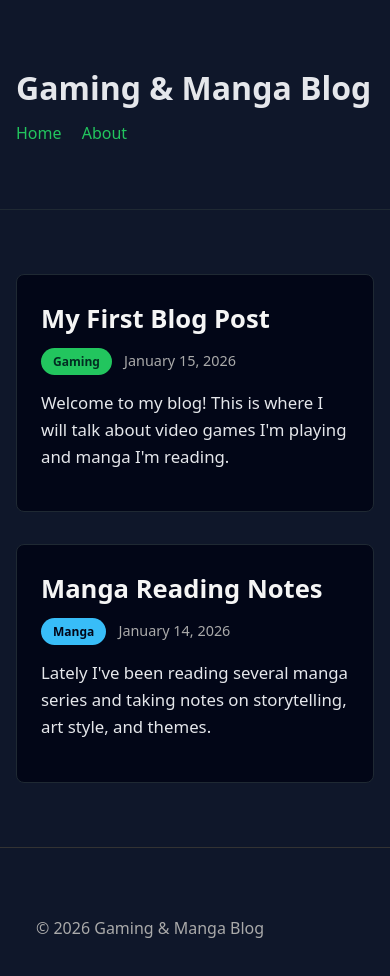
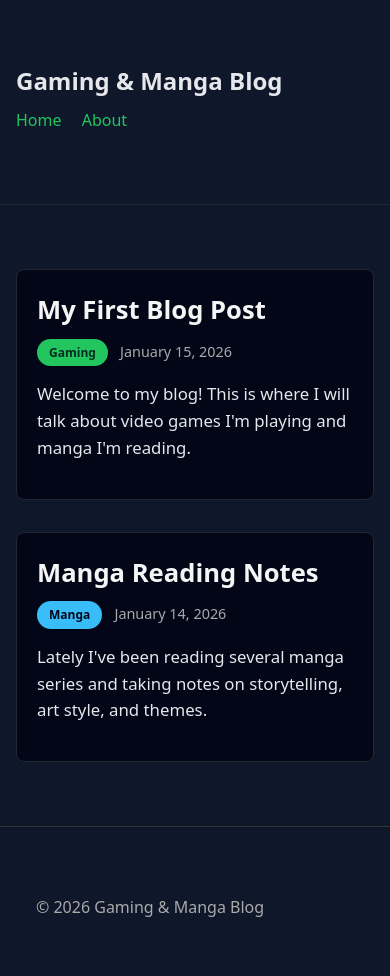
Before and after one commit to MrHodwalker/my-blog, a plain HTML site: page index.html in a window 390 px wide. Drawn offline with Linux system fonts and the light colour scheme.

Commit message:
Add basic responsive styles

```diff
--- a/css/styles.css
+++ b/css/styles.css
@@ -107,3 +107,18 @@ a{
 a:hover{
     text-decoration: underline;
 }
+
+@media (max-width: 600px){
+    header h1{
+        font-size: 1.5rem;
+    }
+
+    nav a{
+        display: inline-block;
+        margin-bottom: 0.5rem;
+    }
+
+    article{
+        padding: 1.25rem;
+    }
+}
```
